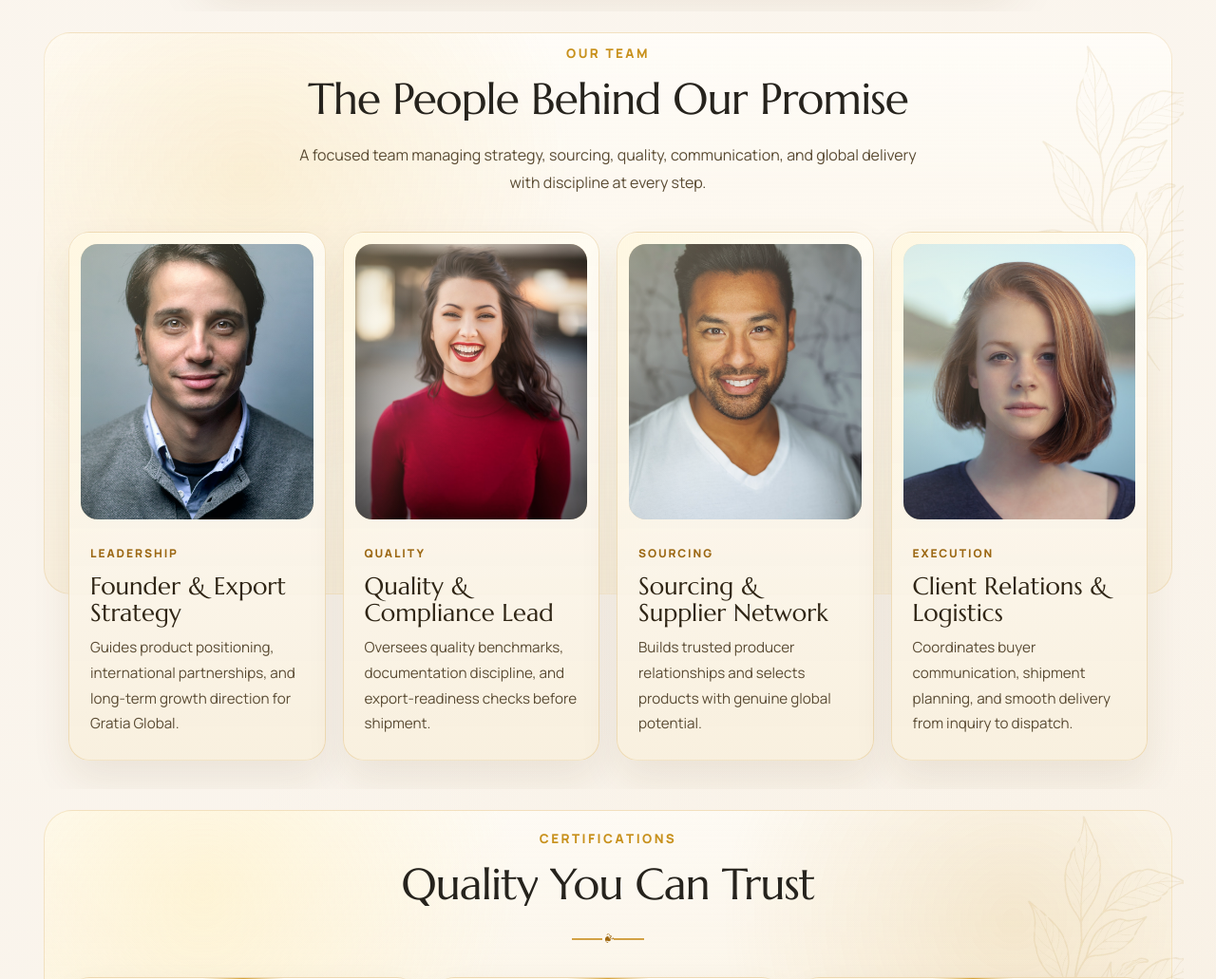
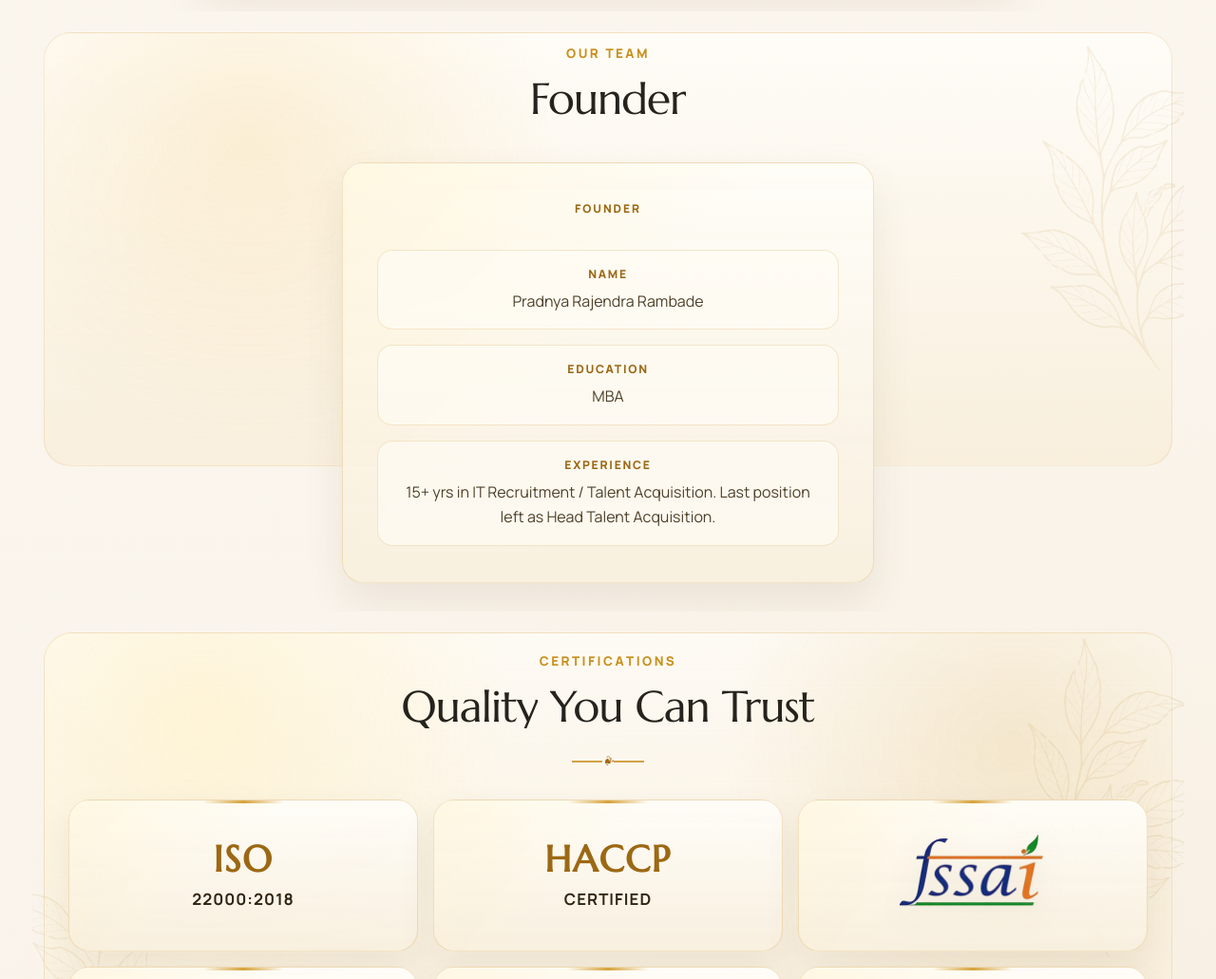
Before and after one commit to ujagare/Gratia-Globle, a website: page about.html in a window 1280 px wide. Shown: the part 3665-4696 px from the top of the page at 95% size. Drawn offline with nearby package versions, Linux system fonts and the light colour scheme; a script that the page names is missing.

Commit message:
Update founder team section

```diff
--- a/about.html
+++ b/about.html
@@ -707,78 +707,29 @@
 
         <div class="container">
           <p class="eyebrow centered">Our Team</p>
-          <h2 class="section-title reveal">The People Behind Our Promise</h2>
-          <p class="about-reference-team-intro reveal">
-            A focused team managing strategy, sourcing, quality, communication,
-            and global delivery with discipline at every step.
-          </p>
+          <h2 class="section-title reveal">Founder</h2>
 
-          <div class="about-reference-team-grid">
-            <article class="about-reference-team-card reveal">
-              <div class="about-reference-team-image">
-                <img loading="lazy"
-                  src="assets/images/team/strategy-lead.jpg"
-                  alt="Representative founder and export strategy portrait"
-                />
-              </div>
-              <div class="about-reference-team-copy">
-                <span>Leadership</span>
-                <h3>Founder &amp; Export Strategy</h3>
-                <p>
-                  Guides product positioning, international partnerships, and
-                  long-term growth direction for Gratia Global.
-                </p>
-              </div>
-            </article>
-
-            <article class="about-reference-team-card reveal">
-              <div class="about-reference-team-image">
-                <img loading="lazy"
-                  src="assets/images/team/quality-lead.jpg"
-                  alt="Representative quality and compliance portrait"
-                />
-              </div>
-              <div class="about-reference-team-copy">
-                <span>Quality</span>
-                <h3>Quality &amp; Compliance Lead</h3>
-                <p>
-                  Oversees quality benchmarks, documentation discipline, and
-                  export-readiness checks before shipment.
-                </p>
-              </div>
-            </article>
-
-            <article class="about-reference-team-card reveal">
-              <div class="about-reference-team-image">
-                <img loading="lazy"
-                  src="assets/images/team/sourcing-lead.jpg"
-                  alt="Representative sourcing and supplier network portrait"
-                />
-              </div>
-              <div class="about-reference-team-copy">
-                <span>Sourcing</span>
-                <h3>Sourcing &amp; Supplier Network</h3>
-                <p>
-                  Builds trusted producer relationships and selects products
-                  with genuine global potential.
-                </p>
-              </div>
-            </article>
-
-            <article class="about-reference-team-card reveal">
-              <div class="about-reference-team-image">
-                <img loading="lazy"
-                  src="assets/images/team/client-relations-lead.jpg"
-                  alt="Representative client relations and logistics portrait"
-                />
-              </div>
-              <div class="about-reference-team-copy">
-                <span>Execution</span>
-                <h3>Client Relations &amp; Logistics</h3>
-                <p>
-                  Coordinates buyer communication, shipment planning, and
-                  smooth delivery from inquiry to dispatch.
-                </p>
+          <div class="about-reference-team-grid about-reference-founder-grid">
+            <article class="about-reference-team-card about-reference-founder-card reveal">
+              <div class="about-reference-team-copy about-reference-founder-copy">
+                <span>Founder</span>
+                <dl class="about-reference-founder-details">
+                  <div>
+                    <dt>Name</dt>
+                    <dd>Pradnya Rajendra Rambade</dd>
+                  </div>
+                  <div>
+                    <dt>Education</dt>
+                    <dd>MBA</dd>
+                  </div>
+                  <div>
+                    <dt>Experience</dt>
+                    <dd>
+                      15+ yrs in IT Recruitment / Talent Acquisition. Last
+                      position left as Head Talent Acquisition.
+                    </dd>
+                  </div>
+                </dl>
               </div>
             </article>
           </div>
```
Also changed, not shown: styles.css.
